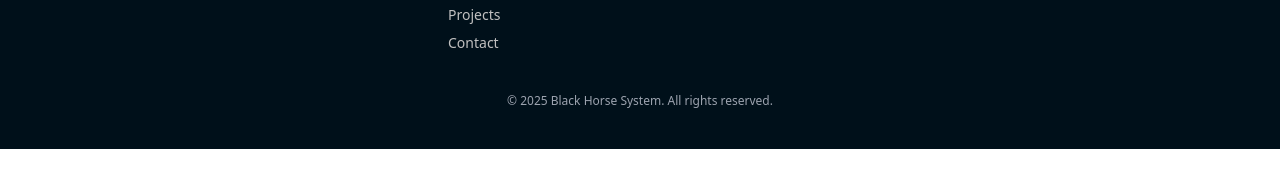
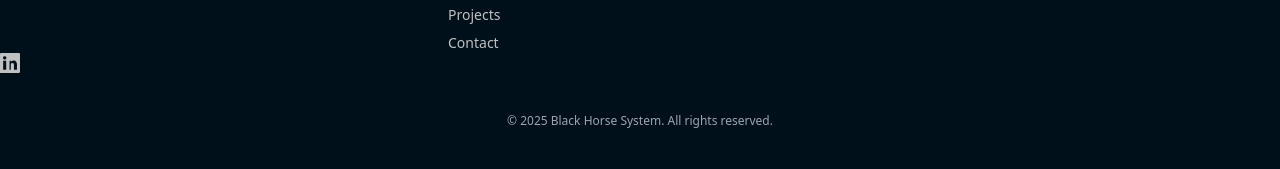
Before and after one commit to TchancyTech/Tchancy-Tech, an Astro site: page / in a window 1280 px wide. Shown: the part 956-1125 px from the top of the page. Built offline with nearby package versions, Linux system fonts and the light colour scheme; Astro itself is replaced by a stand-in of ours.

Commit message:
Add LinkedIn link and improve SEO metadata

```diff
--- a/src/components/Footer.astro
+++ b/src/components/Footer.astro
@@ -40,6 +40,16 @@
       <p>Based in Brazil (UTC-3)</p>
     </div>
   </div>
+<a
+  href="https://www.linkedin.com/in/albert-tchancy-pierre-paul-878a94370?utm_source=share&utm_campaign=share_via&utm_content=profile&utm_medium=ios_app
+  target="_blank"
+  rel="noopener noreferrer"
+  class="hover:text-[theme('colors.blackhorse.orange')] transition"
+>
+  <svg xmlns="http://www.w3.org/2000/svg" fill="currentColor" class="w-5 h-5" viewBox="0 0 16 16">
+    <path d="M0 1.146C0 .513.324 0 .725 0h14.55c.4 0 .725.513.725 1.146v13.708c0 .633-.325 1.146-.725 1.146H.725A.723.723 0 0 1 0 14.854V1.146zm4.943 12.248V6.169H2.542v7.225h2.401zm-1.2-8.213c.837 0 1.358-.554 1.358-1.248-.015-.709-.521-1.247-1.342-1.247-.822 0-1.357.538-1.357 1.247 0 .694.52 1.248 1.327 1.248h.014zm4.908 8.213V9.359c0-.213.015-.426.079-.576.173-.426.568-.867 1.232-.867.868 0 1.215.654 1.215 1.615v3.863h2.4v-4.135c0-2.214-1.18-3.244-2.755-3.244-1.274 0-1.845.703-2.165 1.2h.03v-1.034H7.642c.03.654 0 7.225 0 7.225h2.401z"/>
+  </svg>
+</a>
 
   <!-- Bottom -->
   <div class="mt-10 text-center text-xs text-gray-400">
--- a/src/layouts/Layout.astro
+++ b/src/layouts/Layout.astro
@@ -7,13 +7,35 @@ import Footer from "../components/Footer.astro";
  <head>
   <meta charset="UTF-8" />
   <meta name="viewport" content="width=device-width, initial-scale=1.0" />
+
+  <!-- SEO meta -->
+  <meta name="description" content="Black Horse System - Custom web development, maintenance, and digital solutions by Albert Tchancy." />
+  <meta name="keywords" content="Black Horse, web development, fullstack, cybersecurity, Albert Tchancy Pierre Paul" />
+  <meta name="author" content="Albert Tchancy Pierre Paul" />
+
+  <!-- Open Graph (Facebook/LinkedIn preview) -->
+  <meta property="og:title" content="Black Horse System - Forged to Bent Belief" />
+  <meta property="og:description" content="Reliable, efficient, and custom digital solutions by Albert Tchancy." />
+  <meta property="og:image" content="/logo.png" />
+  <meta property="og:url" content="https://blackhorsesystem.com" />
+  <meta property="og:type" content="website" />
+
+  <!-- Twitter Card -->
+  <meta name="twitter:card" content="summary_large_image" />
+  <meta name="twitter:title" content="Black Horse System - Forged to Bent Belief" />
+  <meta name="twitter:description" content="Reliable, efficient, and custom digital solutions by Albert Tchancy Pierre Paul." />
+  <meta name="twitter:image" content="/logo.png" />
+
   <title>Black Horse System</title>
+
+  <!-- PWA + Theme -->
   <link rel="manifest" href="/manifest.webmanifest" />
   <link rel="apple-touch-icon" href="/icons/icon-192.png" />
   <meta name="theme-color" content="#FF6B00" />
+  <link rel="icon" type="image/png" href="/favicon.png" />
+
   <!-- AOS CSS -->
   <link rel="stylesheet" href="https://unpkg.com/aos@2.3.4/dist/aos.css" />
-    <link rel="icon" type="image/png" href="/favicon.png" />
 </head>
 
   <body class="bg-white text-black">
```
Lines whose indentation alone changed are shown as unchanged.
